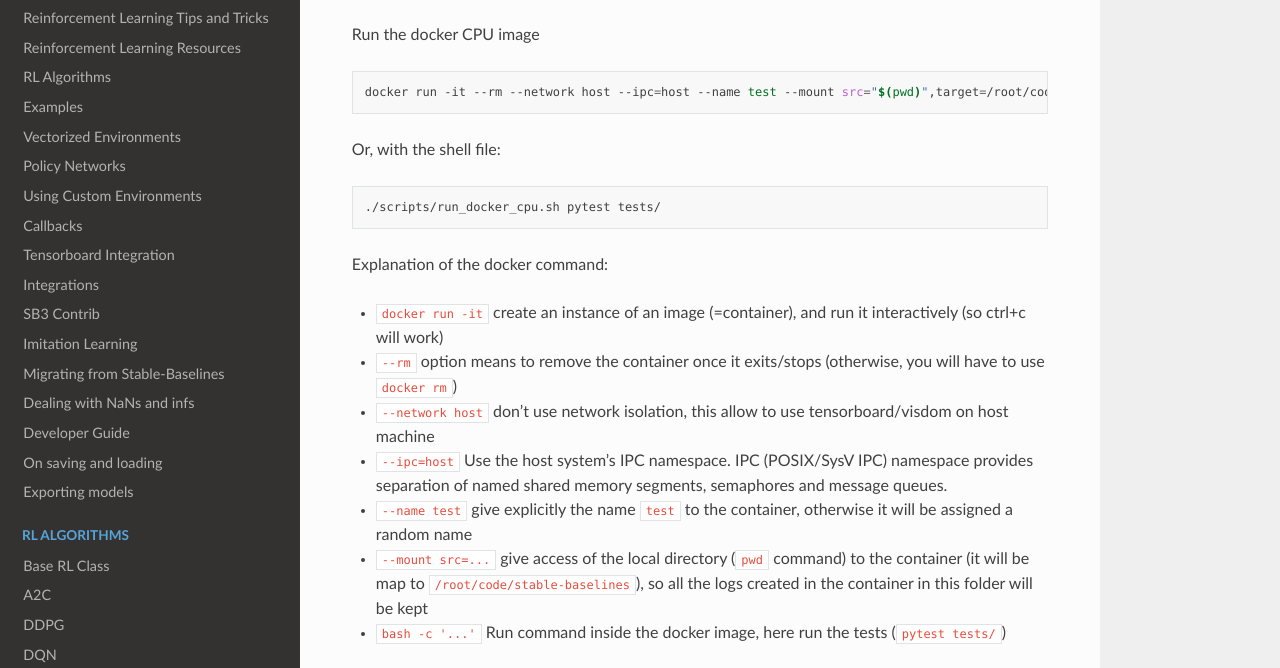
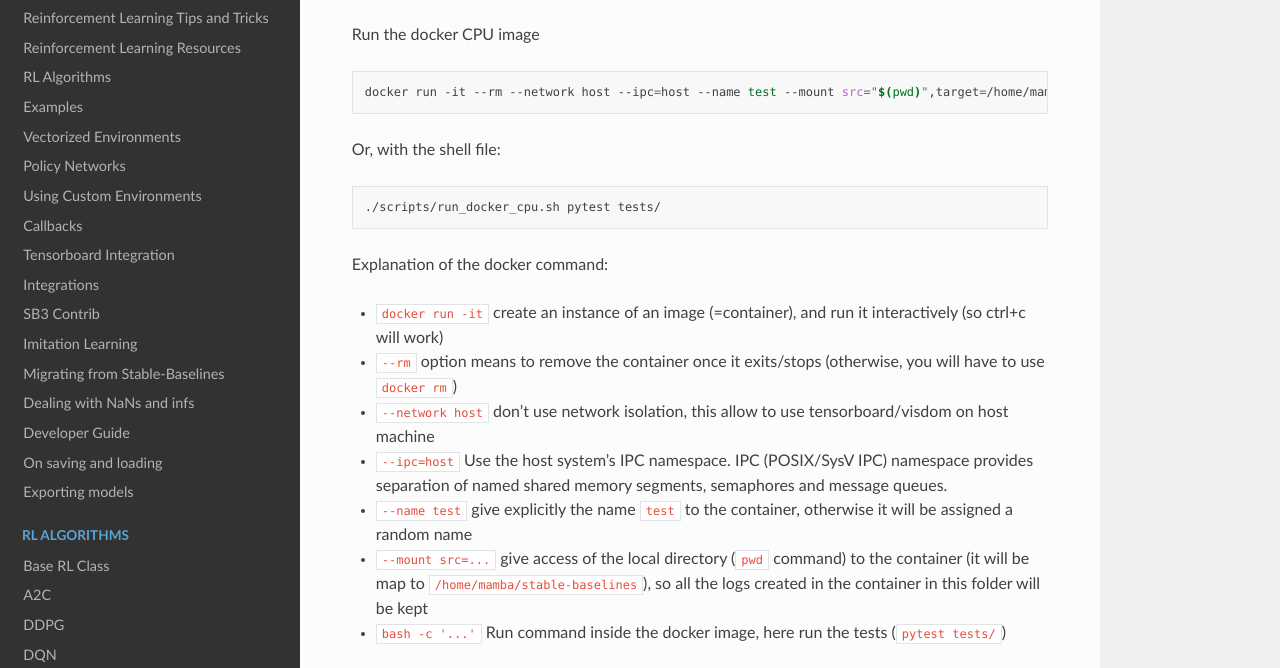
Before and after one commit to DLR-RM/stable-baselines3, a Sphinx documentation site: the page built from docs/guide/install.rst, in a window 1280 px wide and 900 px high, scrolled down 2590 px. Shown: the part 175-843 px from the top of the window. Built offline with Sphinx 7.4.7 and the Read the Docs theme 2.0.0, drawn with Linux system fonts in a browser that asks for light colours; pages that are not in the unit, such as notebooks, are missing from menus.

Commit message:
[ci skip] Update docker doc

```diff
--- a/docs/guide/install.rst
+++ b/docs/guide/install.rst
@@ -131,7 +131,7 @@
 
 .. code-block:: bash
 
-   docker run -it --runtime=nvidia --rm --network host --ipc=host --name test --mount src="$(pwd)",target=/root/code/stable-baselines3,type=bind stablebaselines/stable-baselines3 bash -c 'cd /root/code/stable-baselines3/ && pytest tests/'
+   docker run -it --runtime=nvidia --rm --network host --ipc=host --name test --mount src="$(pwd)",target=/home/mamba/stable-baselines3,type=bind stablebaselines/stable-baselines3 bash -c 'cd /home/mamba/stable-baselines3/ && pytest tests/'
 
 Or, with the shell file:
 
@@ -143,7 +143,7 @@
 
 .. code-block:: bash
 
-   docker run -it --rm --network host --ipc=host --name test --mount src="$(pwd)",target=/root/code/stable-baselines3,type=bind stablebaselines/stable-baselines3-cpu bash -c 'cd /root/code/stable-baselines3/ && pytest tests/'
+   docker run -it --rm --network host --ipc=host --name test --mount src="$(pwd)",target=/home/mamba/stable-baselines3,type=bind stablebaselines/stable-baselines3-cpu bash -c 'cd /home/mamba/stable-baselines3/ && pytest tests/'
 
 Or, with the shell file:
 
@@ -165,7 +165,7 @@
 -  ``--name test`` give explicitly the name ``test`` to the container,
    otherwise it will be assigned a random name
 -  ``--mount src=...`` give access of the local directory (``pwd``
-   command) to the container (it will be map to ``/root/code/stable-baselines``), so
+   command) to the container (it will be map to ``/home/mamba/stable-baselines``), so
    all the logs created in the container in this folder will be kept
 -  ``bash -c '...'`` Run command inside the docker image, here run the tests
    (``pytest tests/``)
```
